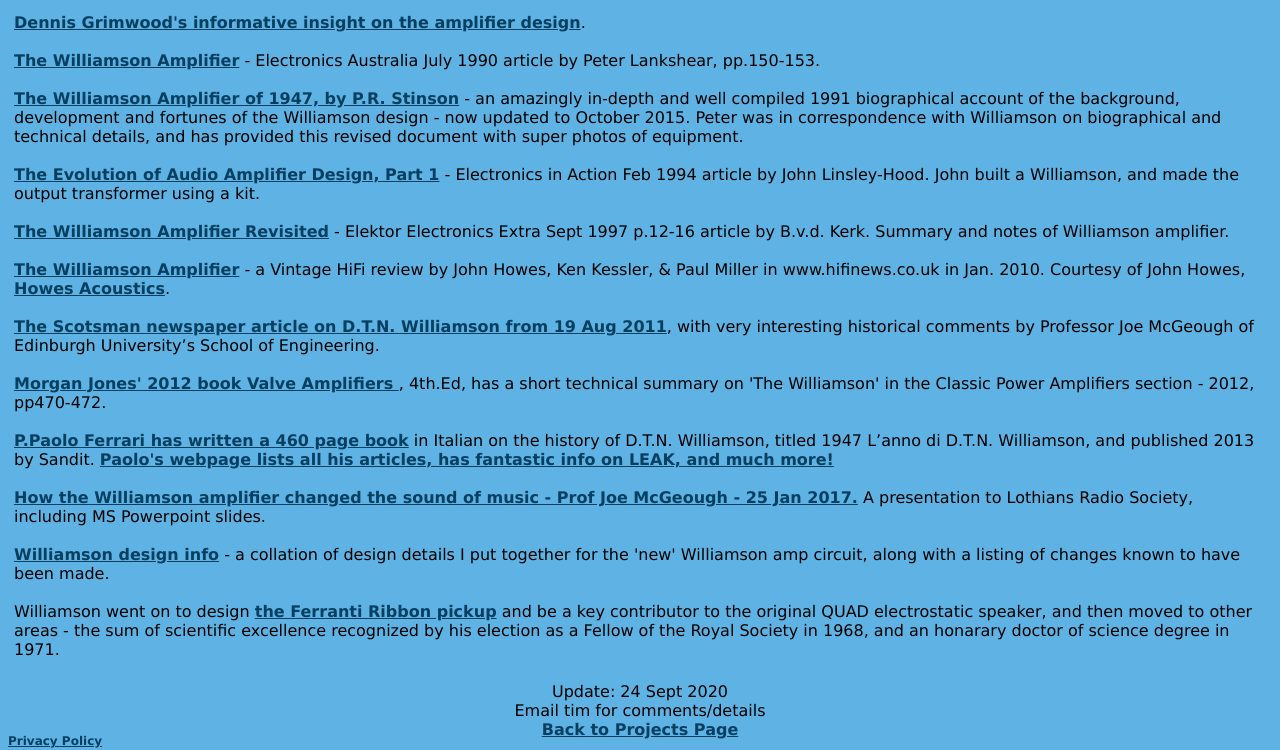
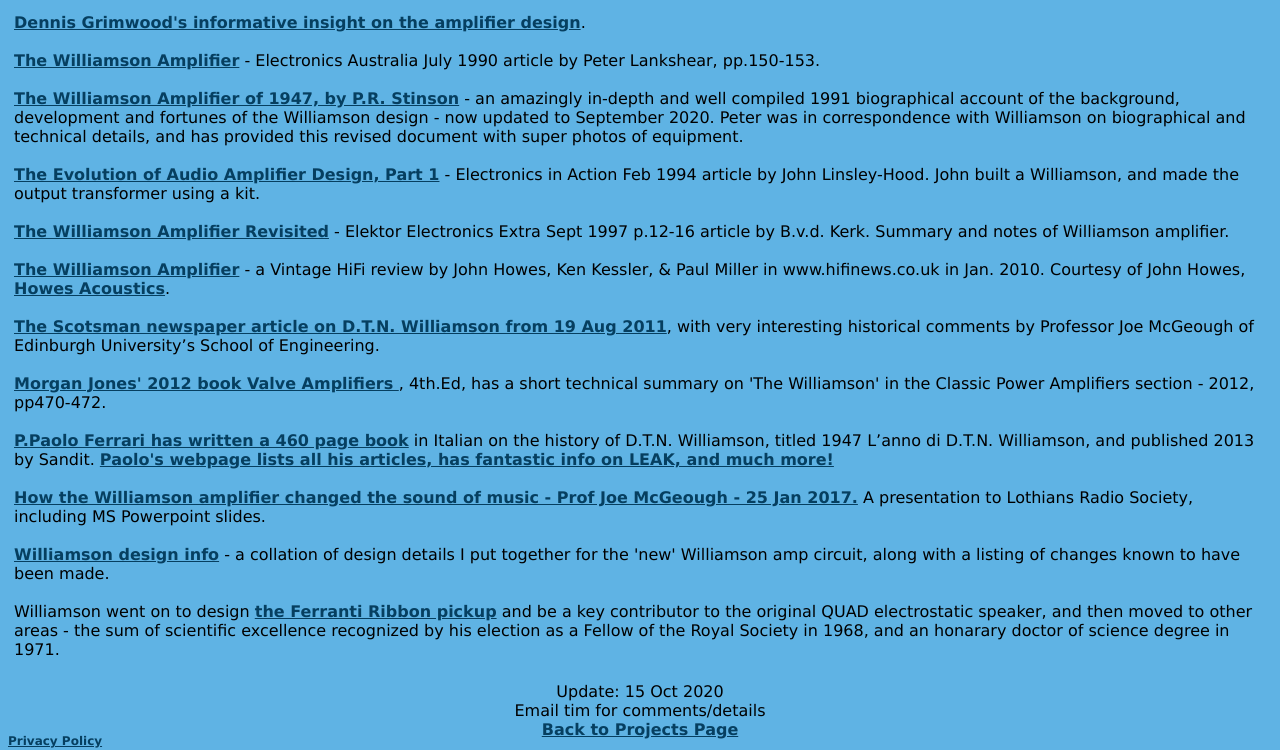
Before and after one commit to michael-robbins/michael-robbins.github.io, a Jekyll site: the page built from projects/Williamson.html, in a window 1280 px wide and 1400 px high, scrolled down 6401 px. Shown: the part 647-1397 px from the top of the window. Built offline with Jekyll 4.4.1, drawn with Linux system fonts in a browser that asks for light colours.

Commit message:
Update Williamson.html

```diff
--- a/projects/Williamson.html
+++ b/projects/Williamson.html
@@ -296,7 +296,7 @@
       <br /><br />
       <a href="http://messui.polygonal-moogle.com/valves/VR199007.pdf">The Williamson Amplifier</a> - Electronics Australia July 1990 article by Peter Lankshear, pp.150-153.
       <br /><br />
-      <a href="/static/The Williamson Amplifier History.pdf">The Williamson Amplifier of 1947, by P.R. Stinson</a> - an amazingly in-depth and well compiled 1991 biographical account of the background, development and fortunes of the Williamson design - now updated to October 2015.
+      <a href="/static/The Williamson Amplifier History.pdf">The Williamson Amplifier of 1947, by P.R. Stinson</a> - an amazingly in-depth and well compiled 1991 biographical account of the background, development and fortunes of the Williamson design - now updated to September 2020.
       Peter was in correspondence with Williamson on biographical and technical details, and has provided this revised document with super photos of equipment.
       <br /><br />
       <a href="http://www.vintage-radio.info/download.php?id=351">The Evolution of Audio Amplifier Design, Part 1</a> - Electronics in Action Feb 1994 article by John Linsley-Hood.
@@ -325,7 +325,7 @@
   </tr>
   <tr>
     <td align="center">
-       Update: 24 Sept 2020
+       Update: 15 Oct 2020
        <br />
        Email tim for comments/details
        <br/>
```
